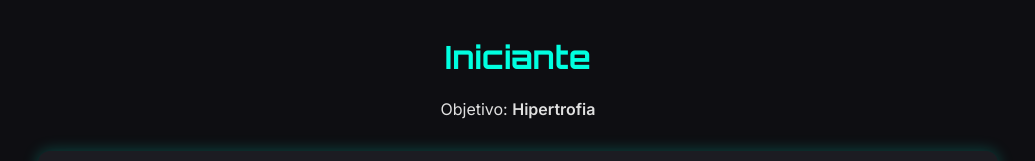
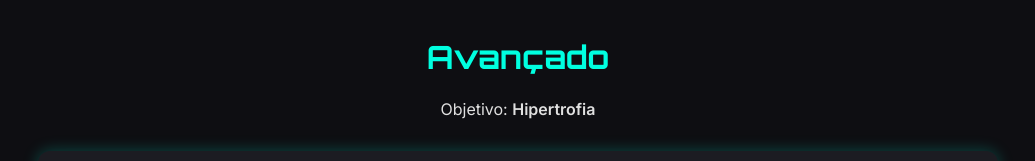
Before and after one commit to MarioFariasDev/Avancados-Hipertrofia, a plain HTML site: page index.html in a window 1280 px wide. Shown: the top 161 px of the page, without its empty margins (122-1157 px from the left). Drawn offline with Linux system fonts and the light colour scheme.

Commit message:
Update index.html

```diff
--- a/index.html
+++ b/index.html
@@ -3,14 +3,14 @@
 <head>
   <meta charset="UTF-8" />
   <meta name="viewport" content="width=device-width, initial-scale=1.0" />
-  <title>Treino Iniciantes</title>
+  <title>Treino Avançado</title>
   <link rel="stylesheet" href="style.css" />
   <link href="https://fonts.googleapis.com/css2?family=Orbitron:wght@500;700&family=Inter:wght@400;600&display=swap" rel="stylesheet">
 </head>
 <body>
 <div class="container">
   <header>
-    <h1>Iniciante</h1>
+    <h1>Avançado</h1>
     <p>Objetivo: <strong>Hipertrofia</strong></p>
   </header>
 
```
